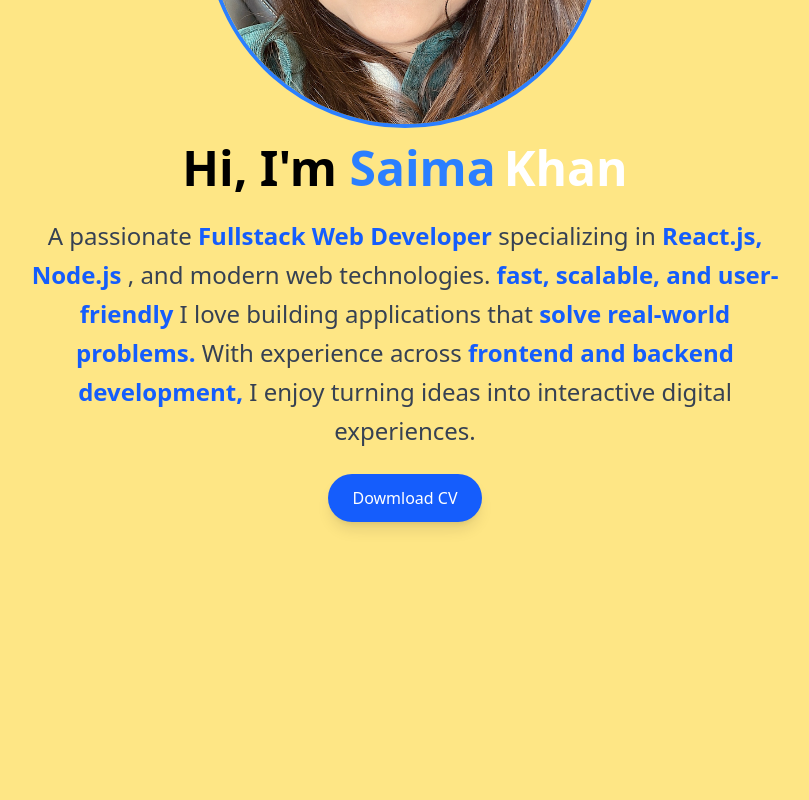
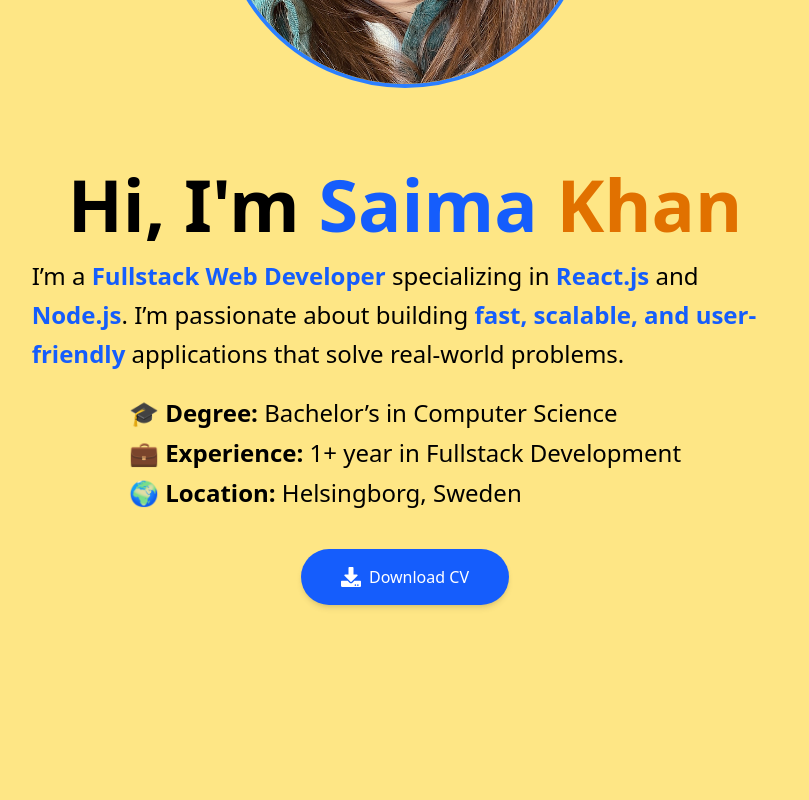
Before and after one commit to saima-khan1/MY-PORTFOLIO, a React (Vite) app in the folder my-portfolio/frontend/: page / in a window 1280 px wide. Shown: the part 560-1360 px from the top of the page, without its empty margins (235-1044 px from the left). Built offline with nearby package versions, Linux system fonts and the light colour scheme; no server answers.

Commit message:
adjusted container width and spacing for better layout

```diff
--- a/my-portfolio/frontend/src/App.tsx
+++ b/my-portfolio/frontend/src/App.tsx
@@ -9,20 +9,41 @@ import Contact from "./components/ContactForm.tsx/Contact";
 
 const App = () => {
   return (
-    <div className="bg-amber-200 min-h-screen w-full ">
-      <NavBar />
-      <main>
-        <section id="home" className="min-h-screen ">
+    // <div className="bg-amber-200 min-h-screen w-full ">
+    //   <NavBar />
+    //   <main>
+    //     <section id="home" className="min-h-screen ">
+    //       <About />
+    //     </section>
+
+    //     <section id="skills" className="min-h-screen flex  justify-center">
+    //       <Skills />
+    //     </section>
+    //     <section id="projects" className="min-h-screen flex  justify-center">
+    //       <Projects />
+    //     </section>
+    //     <section id="contact" className="min-h-screen flex  justify-center">
+    //       <Contact />
+    //     </section>
+    //   </main>
+    // </div>
+    <div className="bg-amber-100 min-h-screen w-full">
+      <main className="container mx-auto  bg-amber-200 min-h-screen ">
+        <NavBar />
+
+        <section id="home" className="py-16 md:py-24 flex justify-center">
           <About />
         </section>
 
-        <section id="skills" className="min-h-screen flex  justify-center">
+        <section id="skills" className="py-16 md:py-24 flex justify-center">
           <Skills />
         </section>
-        <section id="projects" className="min-h-screen flex  justify-center">
+
+        <section id="projects" className="py-16 md:py-24 flex justify-center">
           <Projects />
         </section>
-        <section id="contact" className="min-h-screen flex  justify-center">
+
+        <section id="contact" className="py-16 md:py-24 flex justify-center">
           <Contact />
         </section>
       </main>
--- a/my-portfolio/frontend/src/components/About.tsx
+++ b/my-portfolio/frontend/src/components/About.tsx
@@ -1,41 +1,93 @@
 import myphoto from "./../assets/myphoto.png";
+import { FaDownload } from "react-icons/fa";
 
 const Home = () => {
   return (
-    <div className="flex flex-col items-center p-15 lg:p-50">
+    // <div className="flex flex-col items-center p-15 lg:p-50">
+    //   <img
+    //     src={myphoto}
+    //     alt="Saima"
+    //     className="w-40  lg:w-100 lg:h-100 rounded-full border-4 border-blue-500"
+    //   />
+    //   <h1 className="text-2xl lg:text-5xl font-bold mt-4">
+    //     Hi, I'm <span className="text-blue-500 ">Saima</span>
+    //     <span className="text-white text-glow text-foreground ml-2">Khan</span>
+    //   </h1>
+    //   <p className="text-sm md:text-xl lg:text-2xl text-gray-700 leading-relaxed mt-6 max-w-3xl text-center ">
+    //     A passionate{" "}
+    //     <span className="font-semibold text-blue-600">
+    //       Fullstack Web Developer
+    //     </span>{" "}
+    //     specializing in{" "}
+    //     <span className="font-semibold text-blue-600"> React.js, Node.js</span>{" "}
+    //     , and modern web technologies.{" "}
+    //     <span className="font-semibold text-blue-600">
+    //       fast, scalable, and user-friendly
+    //     </span>{" "}
+    //     I love building applications that{" "}
+    //     <span className="font-semibold text-blue-600">
+    //       solve real-world problems.
+    //     </span>{" "}
+    //     With experience across{" "}
+    //     <span className="font-semibold text-blue-600">
+    //       frontend and backend development,
+    //     </span>{" "}
+    //     I enjoy turning ideas into interactive digital experiences.
+    //   </p>
+    //   <button className="mt-6 px-6 py-3 bg-blue-600 text-white rounded-full shadow-lg hover:bg-blue-700 transition duration-300 ease-in-out">
+    //     Dowmload CV
+    //   </button>
+    // </div>
+    <div className="flex flex-col items-center justify-center gap-10 lg:gap-20 py-16 px-6 lg:px-20">
+      <div className="flex justify-center lg:justify-center w-full lg:w-1/3">
         <img
           src={myphoto}
           alt="Saima"
           className="w-40  lg:w-100 lg:h-100 rounded-full border-4 border-blue-500"
         />
-      <h1 className="text-2xl lg:text-5xl font-bold mt-4">
-        Hi, I'm <span className="text-blue-500 ">Saima</span>
-        <span className="text-white text-glow text-foreground ml-2">Khan</span>
+      </div>
+
+      <div className="text-center flex flex-col items-center lg:text-left w-full  lg:w-2/3">
+        <h1 className="text-3xl md:text-4xl lg:text-7xl font-bold mb-4">
+          Hi, I'm <span className="text-blue-600">Saima</span>{" "}
+          <span className="text-amber-600">Khan</span>
         </h1>
-      <p className="text-sm md:text-xl lg:text-2xl text-gray-700 leading-relaxed mt-6 max-w-3xl text-center ">
-        A passionate{" "}
+
+        <p className="text-base md:text-lg lg:text-2xl  leading-relaxed mb-6">
+          I’m a{" "}
           <span className="font-semibold text-blue-600">
             Fullstack Web Developer
           </span>{" "}
           specializing in{" "}
-        <span className="font-semibold text-blue-600"> React.js, Node.js</span>{" "}
-        , and modern web technologies.{" "}
+          <span className="font-semibold text-blue-600">React.js</span> and{" "}
+          <span className="font-semibold text-blue-600">Node.js</span>. I’m
+          passionate about building{" "}
           <span className="font-semibold text-blue-600">
             fast, scalable, and user-friendly
           </span>{" "}
-        I love building applications that{" "}
-        <span className="font-semibold text-blue-600">
-          solve real-world problems.
-        </span>{" "}
-        With experience across{" "}
-        <span className="font-semibold text-blue-600">
-          frontend and backend development,
-        </span>{" "}
-        I enjoy turning ideas into interactive digital experiences.
+          applications that solve real-world problems.
         </p>
-      <button className="mt-6 px-6 py-3 bg-blue-600 text-white rounded-full shadow-lg hover:bg-blue-700 transition duration-300 ease-in-out">
-        Dowmload CV
+
+        <div className=" text-base md:text-lg lg:text-2xl space-y-2 mb-6">
+          <p>
+            🎓 <span className="font-semibold">Degree:</span> Bachelor’s in
+            Computer Science
+          </p>
+          <p>
+            💼 <span className="font-semibold">Experience:</span> 1+ year in
+            Fullstack Development
+          </p>
+          <p>
+            🌍 <span className="font-semibold">Location:</span> Helsingborg,
+            Sweden
+          </p>
+        </div>
+
+        <button className="mt-4 px-10 py-4 bg-blue-600 text-white rounded-full shadow-md hover:bg-blue-700 transition duration-300 flex items-center gap-2">
+          <FaDownload className="text-xl" />
+          Download CV
         </button>
+      </div>
     </div>
   );
 };
--- a/my-portfolio/frontend/src/components/Projects.tsx
+++ b/my-portfolio/frontend/src/components/Projects.tsx
@@ -54,7 +54,7 @@ const Projects = () => {
   if (loading) return <p>Loading projects...</p>;
   if (projects.length === 0) return <p>No projects Found</p>;
   return (
-    <div className=" px-10   lg:px-100 md:px-20 lg:py-1">
+    <div className=" px-5  lg:px-5 md:px-5 lg:py-1">
       <div className="text-center mt-30  lg:mb-12">
         <h1 className="text-5xl lg:text-7xl md:text-4xl font-bold">
           <span>Featured</span>
```
Lines whose indentation alone changed are shown as unchanged.
